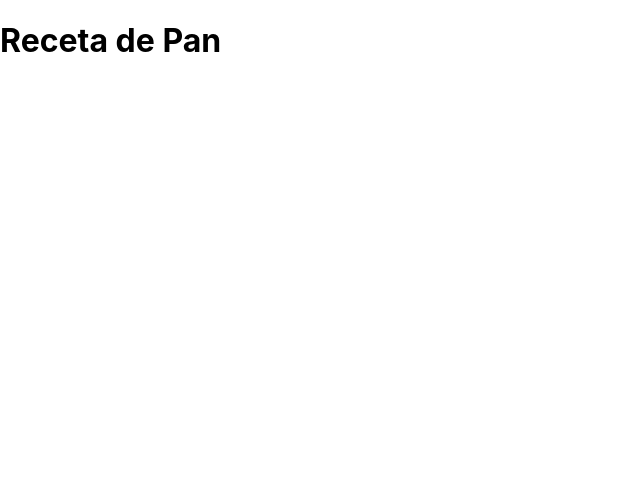
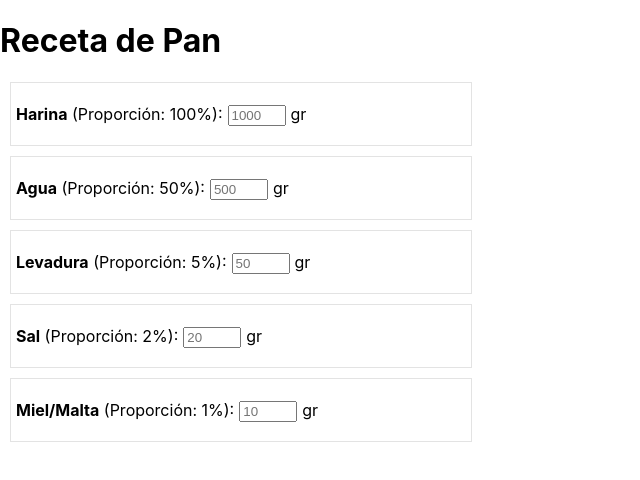
Before and after one commit to eitanlab/receta-pan, a React (Create React App) app: page / in a window 1280 px wide. Shown: the top 480 px of the page, without its empty margins (0-640 px from the left). Built offline with nearby package versions, Linux system fonts and the light colour scheme.

Commit message:
Agrego funcionalidad

```diff
--- a/src/App.js
+++ b/src/App.js
@@ -1,16 +1,31 @@
-import React, { Component } from 'react';
-import ReactDOM from 'react-dom';
-import logo from './logo.svg';
+import React from 'react';
 import './App.css';
 import Titulo from './components/titulo/titulo';
+import Ingredientes from './components/ingredientes/ingredientes';
+
+const ingredientes = [
+        {id: 1, nombre: 'Harina', cantidad: 1000, proporcion: '100%'},
+        {id: 2, nombre: 'Agua', cantidad: 500, proporcion: '50%'},
+        {id: 3, nombre: 'Levadura', cantidad: 50, proporcion: '5%'},
+        {id: 4, nombre: 'Sal', cantidad: 20, proporcion: '2%'},
+        {id: 5, nombre: 'Miel/Malta', cantidad: 10, proporcion: '1%'}
+]
 
 class App extends React.Component {
+    constructor(props) {
+        super(props);
+
+        this.state = {
+            ingredientes: ingredientes
+        }
+    }
+
     render() {
         return (
             <div>
                 <header>
                     <Titulo titulo="Receta de Pan" />
-
+                    <Ingredientes cambiarCantidades={this.cambiarCantidades} ingredientes={this.state.ingredientes}  />
                 </header>
             </div>
         );
--- a/src/components/ingrediente/ingrediente.css
+++ b/src/components/ingrediente/ingrediente.css
@@ -0,0 +1,17 @@
+.Ingrediente {
+	display: block;
+	width: 450px;
+	padding: 5px;
+	border: 1px solid #e3e3e3;
+	margin: 10px;
+}
+
+.Ingrediente .titulo {
+	display: inline-block;
+}
+
+.Ingrediente input {
+	display: inline-block;
+	width: 50px;
+	margin: 0 5px;
+}
--- a/src/components/ingrediente/ingrediente.js
+++ b/src/components/ingrediente/ingrediente.js
@@ -1 +1,14 @@
 import React from 'react';
+import './ingrediente.css'
+
+const Ingrediente = (props) => {
+		return(
+			<div className="Ingrediente">
+				<p className="titulo"><b>{props.nombre}</b> (Proporción: {props.proporcion}):</p>
+				<input placeholder={props.cantidad} onChange={props.handleChange} />
+				<span>gr</span>
+			</div>
+		);
+}
+
+export default Ingrediente;
--- /dev/null
+++ b/src/components/ingredientes/ingredientes.js
@@ -0,0 +1,49 @@
+import React from 'react';
+import Ingrediente from '../ingrediente/ingrediente';
+
+class Ingredientes extends React.Component {
+	constructor(props) {
+		super(props);
+
+		this.state = {
+			ingredientes: this.props.ingredientes
+		}
+		this.handleChange = this.handleChange.bind(this);
+		this.cambiarCantidades = this.cambiarCantidades.bind(this);
+	}
+
+    cambiarCantidades(nuevaCant) {
+        if(this.state.ingredientes[0].cantidad > 0) {
+            const ingredientesToUpdate = this.state.ingredientes;
+        	const cantOriginal = this.state.ingredientes[0].cantidad;
+            console.log(ingredientesToUpdate);
+            console.log(`Nueva cant harina: ${nuevaCant}`);
+
+
+            ingredientesToUpdate.map( item => {
+                item.cantidad = (item.cantidad * nuevaCant) / cantOriginal ;
+                return item.cantidad
+            });
+
+            this.setState({ ingredientes: ingredientesToUpdate });
+        }
+    }
+
+    handleChange(event) {
+        this.cambiarCantidades(event.target.value);
+        console.log('Nueva cantidad:' + event.target.value);
+    }
+	render() {
+		return(
+			<div className="listaIngredientes">
+			  {
+			  	this.props.ingredientes.map((ingrediente) => {
+			  		return <Ingrediente key={ingrediente.id} handleChange={this.handleChange} nombre={ingrediente.nombre} cantidad={ingrediente.cantidad} proporcion={ingrediente.proporcion} />;
+			  	})
+			  }
+			</div>
+		);
+	}
+}
+
+export default Ingredientes;
```
Also changed, not shown: src/components/ingredientes/ingredientes.css (added).
